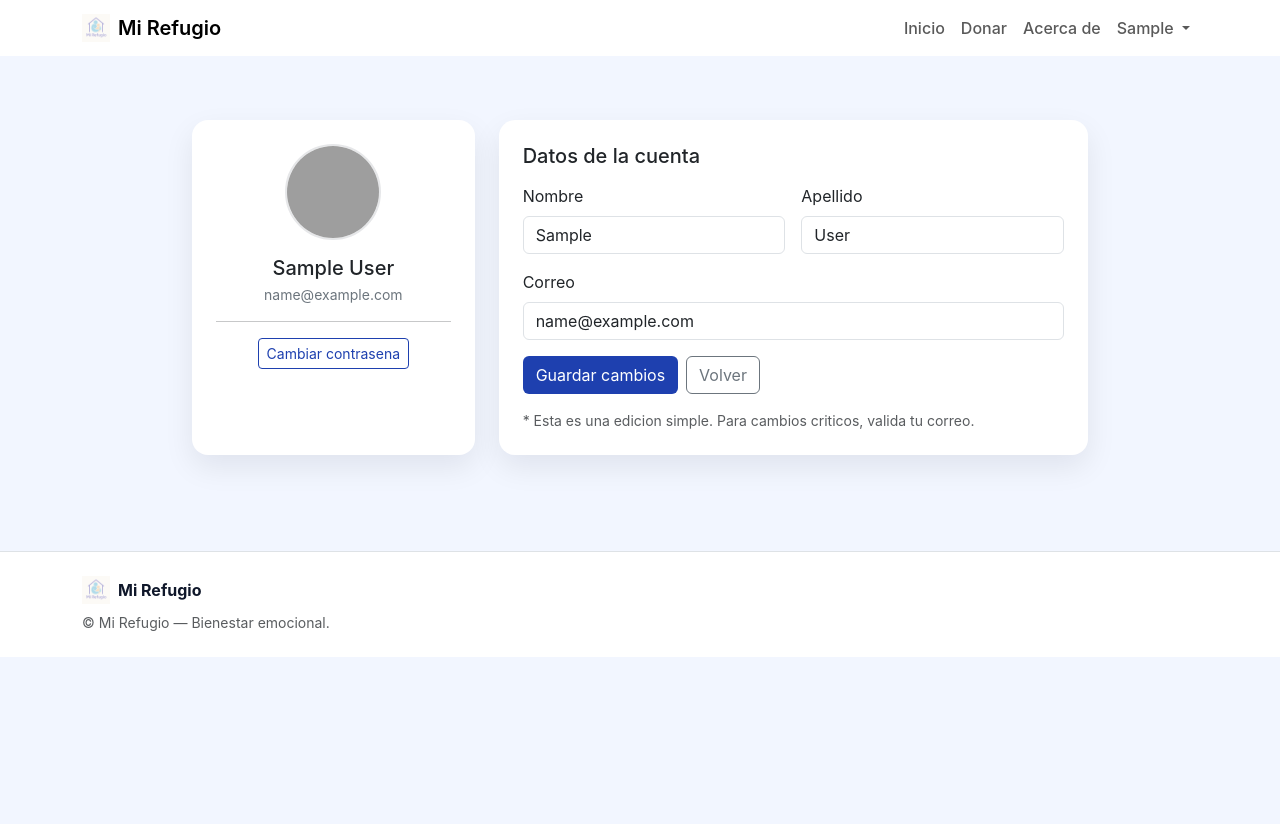
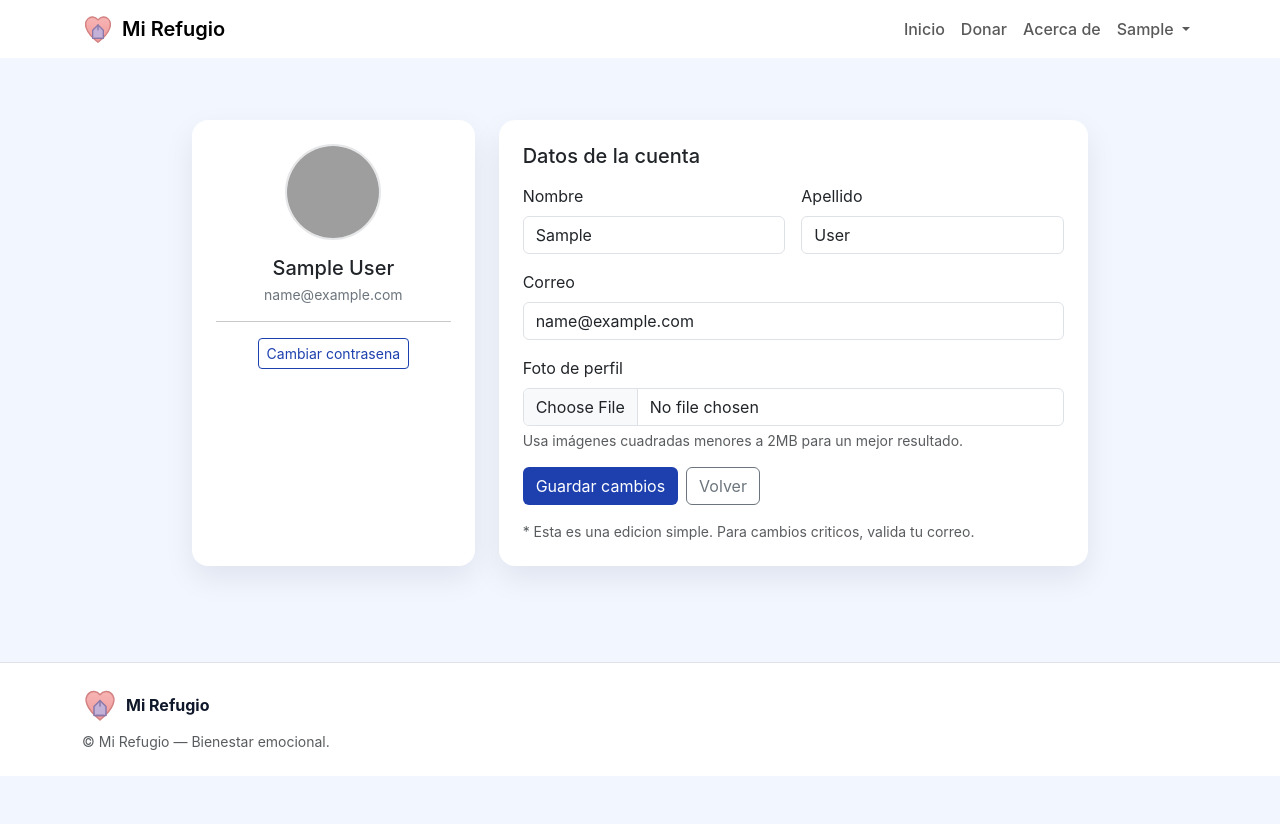
Before and after one commit to mvte0/mi-refugio-web, a Django app: page /perfil/ in a window 1280 px wide. Run offline with Django 5.2, Linux system fonts and the light colour scheme; the visitor is signed in with stand-in values (Sample User, id 1); data comes from the database, SQL or seed files in the repository; data that the repository does not hold is empty; some libraries are stand-ins or nearby versions; grey boxes are pictures that could not be loaded.

Commit message:
Refresh branding and add profile avatars

```diff
--- a/core/models.py
+++ b/core/models.py
@@ -1,5 +1,7 @@
+from django.contrib.auth.models import User
+from django.core.validators import FileExtensionValidator
 from django.db import models
-from django.contrib.auth.models import User
+
 from .validators import validate_rut
 
 # Create your models here.
@@ -16,6 +18,12 @@ class Sugerencia(models.Model):
 class Cliente(models.Model):
     user = models.OneToOneField(User, on_delete=models.CASCADE, related_name="cliente")
     rut = models.CharField(max_length=14, unique=True, null=True, blank=True, validators=[validate_rut])
+    avatar = models.FileField(
+        upload_to="avatars/",
+        blank=True,
+        null=True,
+        validators=[FileExtensionValidator(["jpg", "jpeg", "png", "gif", "webp"])],
+    )
     creado = models.DateTimeField(auto_now_add=True)
 
     def __str__(self):
--- a/core/views.py
+++ b/core/views.py
@@ -9,7 +9,7 @@ from django.contrib.auth.decorators import login_required
 from django.http import HttpResponseNotAllowed
 from django.shortcuts import redirect, render
 
-from .models import Sugerencia
+from .models import Cliente, Sugerencia
 
 logger = logging.getLogger(__name__)
 CONTACT_SECTION = "/#contacto"
@@ -33,10 +33,13 @@ def acerca(request):
 @login_required(login_url="login")
 def perfil(request):
     """Ficha resumida del perfil de usuario con edicion basica."""
+    cliente, _ = Cliente.objects.get_or_create(user=request.user)
+
     if request.method == "POST":
         first_name = (request.POST.get("first_name") or "").strip()
         last_name = (request.POST.get("last_name") or "").strip()
         email = (request.POST.get("email") or "").strip()
+        avatar = request.FILES.get("avatar")
 
         if not (first_name and last_name and email):
             messages.error(request, "Completa todos los campos obligatorios.")
@@ -54,10 +57,15 @@ def perfil(request):
         request.user.last_name = last_name
         request.user.email = email
         request.user.save(update_fields=["first_name", "last_name", "email"])
+
+        if avatar:
+            cliente.avatar = avatar
+            cliente.save(update_fields=["avatar"])
+
         messages.success(request, "Actualizamos tu perfil.")
         return redirect("perfil")
 
-    return render(request, "perfil.html")
+    return render(request, "perfil.html", {"cliente": cliente})
 
 
 def api_sugerencias(request):
--- a/templates/base.html
+++ b/templates/base.html
@@ -7,7 +7,7 @@
   <title>{% block title %}Mi Refugio{% endblock %}</title>
   <meta name="description" content="Mi Refugio: plataforma de bienestar emocional. Recursos, acompañamiento y donaciones.">
   <link href="https://cdn.jsdelivr.net/npm/bootstrap@5.3.3/dist/css/bootstrap.min.css" rel="stylesheet">
-  <link rel="icon" href="{% static 'img/LOGO.png' %}">
+  <link rel="icon" href="{% static 'img/logo-icon.svg' %}">
   <link rel="stylesheet" href="{% static 'css/main.css' %}">
 </head>
 <body data-authenticated="{% if user.is_authenticated %}true{% else %}false{% endif %}">
@@ -15,7 +15,7 @@
 <nav class="navbar navbar-expand-lg navbar-light bg-white fixed-top navbar-shadow">
   <div class="container">
     <a class="navbar-brand d-flex align-items-center gap-2" href="{% url 'home' %}">
-      <img src="{% static 'img/LOGO.png' %}" alt="Mi Refugio" height="28">
+      <img src="{% static 'img/logo-icon.svg' %}" alt="Mi Refugio" height="32">
       <span class="fw-semibold">Mi Refugio</span>
     </a>
 
@@ -62,7 +62,7 @@
     <div class="row g-3 align-items-center">
       <div class="col-md">
         <div class="d-flex align-items-center gap-2">
-          <img src="{% static 'img/LOGO.png' %}" alt="Mi Refugio" height="28">
+          <img src="{% static 'img/logo-icon.svg' %}" alt="Mi Refugio" height="36">
           <strong>Mi Refugio</strong>
         </div>
         <div class="small text-muted mt-2">&copy; {{ now|date:"Y" }} Mi Refugio — Bienestar emocional.</div>
--- a/templates/perfil.html
+++ b/templates/perfil.html
@@ -7,11 +7,11 @@
       <div class="col-12 col-lg-4">
         <div class="card shadow-soft border-0 h-100">
           <div class="card-body p-4 text-center">
-            <img
-              class="avatar mb-3"
-              src="https://ui-avatars.com/api/?name={{ user.get_full_name|default:user.username|urlencode }}&background=1e40af&color=fff"
-              alt="Avatar"
-            >
+            {% if cliente.avatar %}
+            <img class="avatar mb-3 rounded-circle" src="{{ cliente.avatar.url }}" alt="Avatar de {{ user.get_full_name|default:user.username }}" style="width:140px;height:140px;object-fit:cover;">
+            {% else %}
+            <img class="avatar mb-3 rounded-circle" src="https://ui-avatars.com/api/?name={{ user.get_full_name|default:user.username|urlencode }}&background=1e40af&color=fff" alt="Avatar">
+            {% endif %}
             <h5 class="mb-1">{{ user.get_full_name|default:user.username }}</h5>
             <div class="text-secondary small">{{ user.email }}</div>
             <hr>
@@ -23,7 +23,7 @@
         <div class="card shadow-soft border-0 h-100">
           <div class="card-body p-4">
             <h2 class="h5 mb-3">Datos de la cuenta</h2>
-            <form method="post" action="{% url 'perfil' %}" class="row g-3">
+            <form method="post" action="{% url 'perfil' %}" class="row g-3" enctype="multipart/form-data">
               {% csrf_token %}
               <div class="col-md-6">
                 <label class="form-label" for="first_name">Nombre</label>
@@ -36,6 +36,11 @@
               <div class="col-12">
                 <label class="form-label" for="email">Correo</label>
                 <input type="email" class="form-control" id="email" value="{{ user.email }}" name="email" required>
+              </div>
+              <div class="col-12">
+                <label class="form-label" for="avatar">Foto de perfil</label>
+                <input type="file" class="form-control" id="avatar" name="avatar" accept="image/*">
+                <div class="form-text">Usa imágenes cuadradas menores a 2MB para un mejor resultado.</div>
               </div>
               <div class="col-12 d-flex gap-2">
                 <button class="btn btn-mr">Guardar cambios</button>
```
Also changed, not shown: core/admin.py (+19 -5 lines), templates/index.html (+43 -1 lines), core/migrations/0004_cliente_avatar.py (added), static/img/LOGO.png (deleted), static/img/logo-full.svg (added), static/img/logo-icon.svg (added), static/img/mascota-consejo.svg (added).
